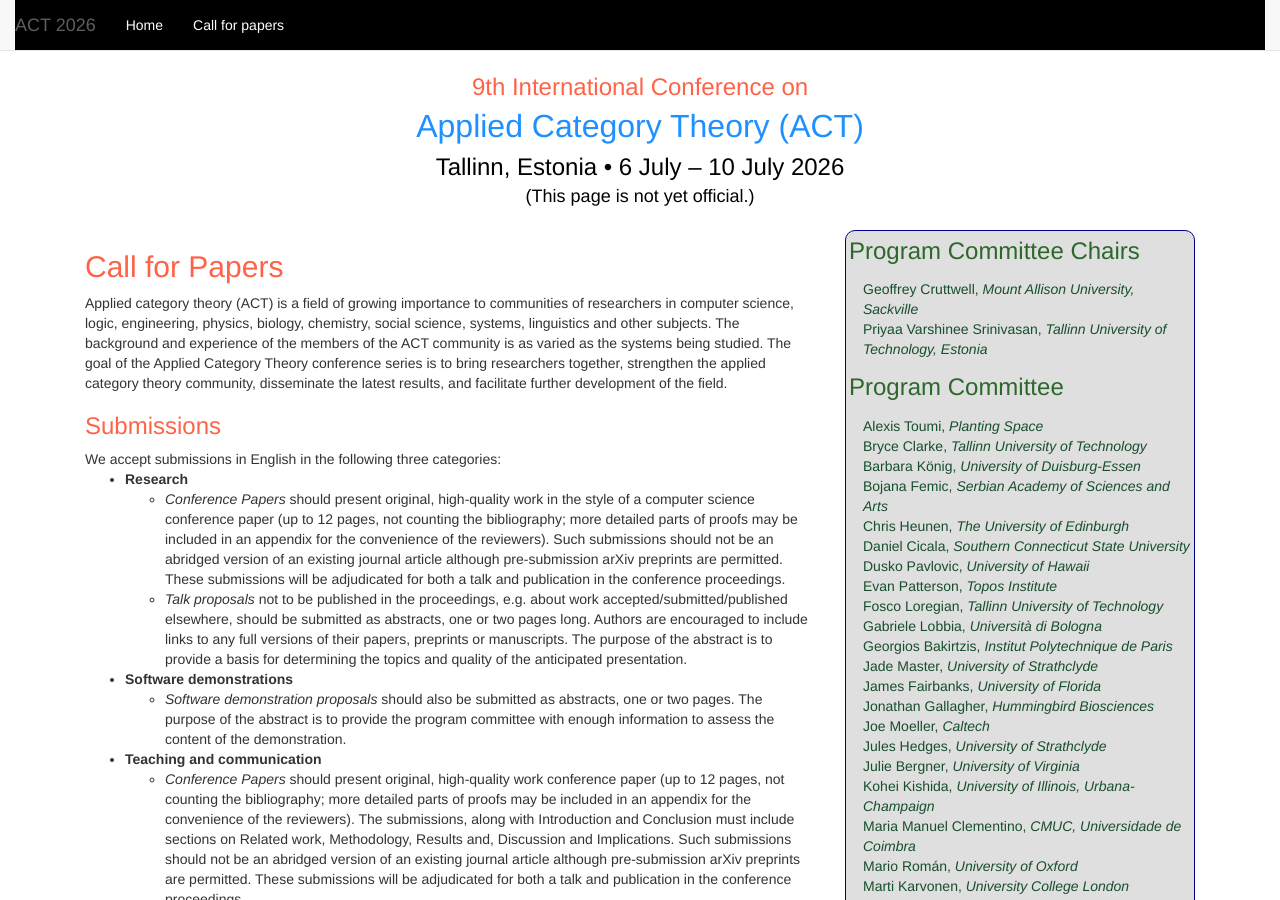
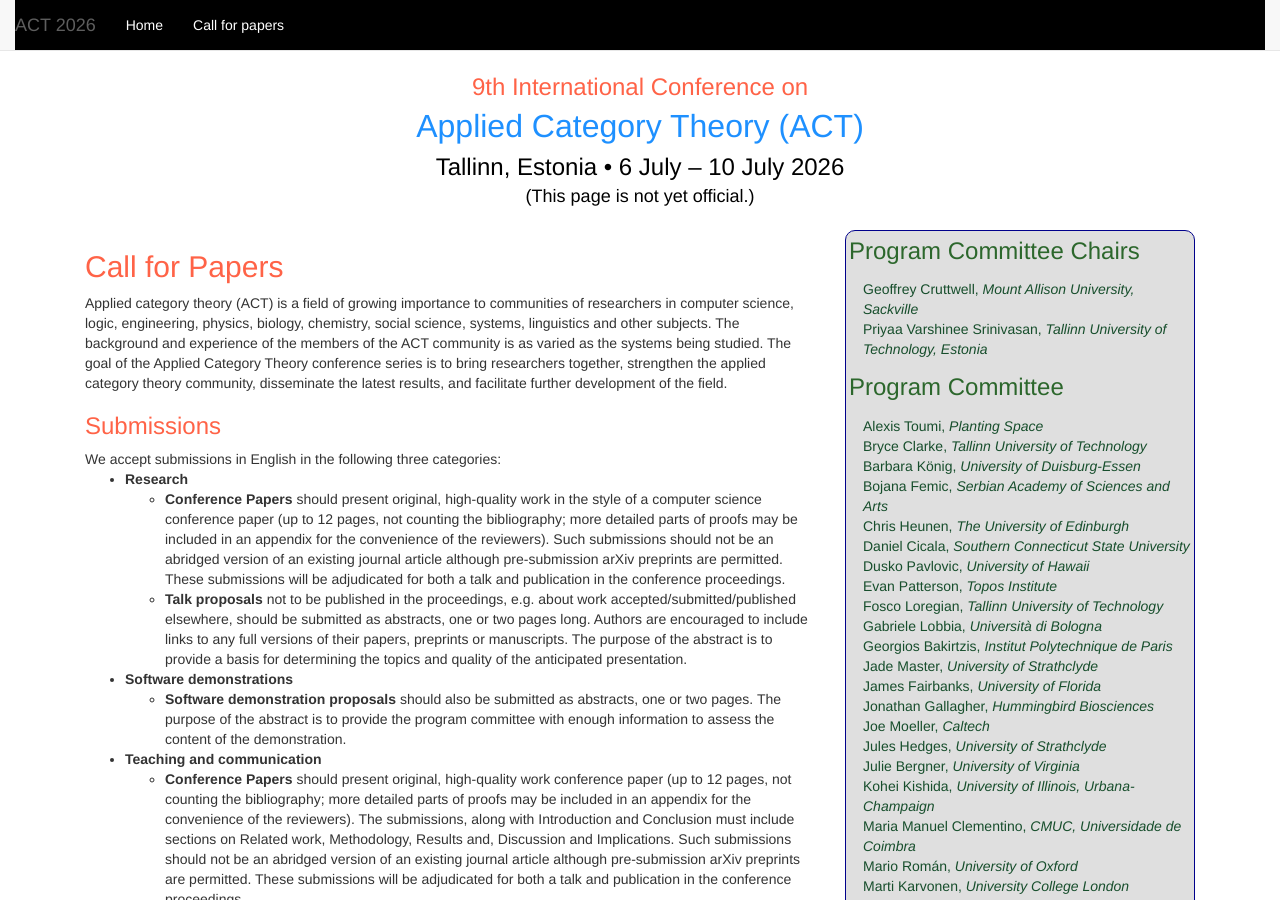
Before and after one commit to actconf2026/actconf2026.github.io, a Jekyll site: the page built from cfp.html, in a window 1280 px wide and 900 px high. Built offline with Jekyll 4.4.1, drawn with Linux system fonts in a browser that asks for light colours.

Commit message:
Changed the font to bold from italics

```diff
--- a/cfp.html
+++ b/cfp.html
@@ -24,7 +24,7 @@ further development of the field.
         <li><b>Research</b></li>
           <ul>
             <li>
-              <i>Conference Papers</i> should present original, high-quality work in the style of a
+              <b>Conference Papers</b> should present original, high-quality work in the style of a
                 computer science conference paper (up to 12 pages, not counting the bibliography;
                 more detailed parts of proofs may be included in an appendix for the convenience of the reviewers).
                 Such submissions should not be an abridged version of an existing journal article although
@@ -32,7 +32,7 @@ further development of the field.
                 talk and publication in the conference proceedings.
             </li>
             <li>
-              <i>Talk proposals</i> not to be published in the proceedings,
+              <b>Talk proposals</b> not to be published in the proceedings,
                 e.g. about work accepted/submitted/published elsewhere, should be submitted as abstracts,
                 one or two pages long. Authors are encouraged to include links to any full versions of their papers,
                 preprints or manuscripts. The purpose of the abstract is to provide a basis for determining the
@@ -42,7 +42,7 @@ further development of the field.
         <li><b>Software demonstrations</b></li>
           <ul>
             <li>
-              <i>Software demonstration proposals</i> should also be submitted as abstracts,
+              <b>Software demonstration proposals</b> should also be submitted as abstracts,
               one or two pages. The purpose of the abstract is to provide the program committee with
               enough information to assess the content of the demonstration.
             </li>
@@ -50,7 +50,7 @@ further development of the field.
         <li><b>Teaching and communication</b></li>
           <ul>
             <li>
-              <i>Conference Papers</i> should present original, high-quality work conference paper
+              <b>Conference Papers</b> should present original, high-quality work conference paper
                 (up to 12 pages, not counting the bibliography;
                 more detailed parts of proofs may be included in an appendix for the convenience of the reviewers).
                 The submissions, along with Introduction and Conclusion must include sections on
@@ -60,7 +60,7 @@ further development of the field.
                 talk and publication in the conference proceedings.
             </li>
             <li>
-              <i>Talk proposals</i> not to be published in the proceedings, should also be submitted as abstracts,
+              <b>Talk proposals</b> not to be published in the proceedings, should also be submitted as abstracts,
               one to three pages. The purpose of the abstract is to provide the program committee with
               enough information to assess the content of the presentation.
             </li>
```
